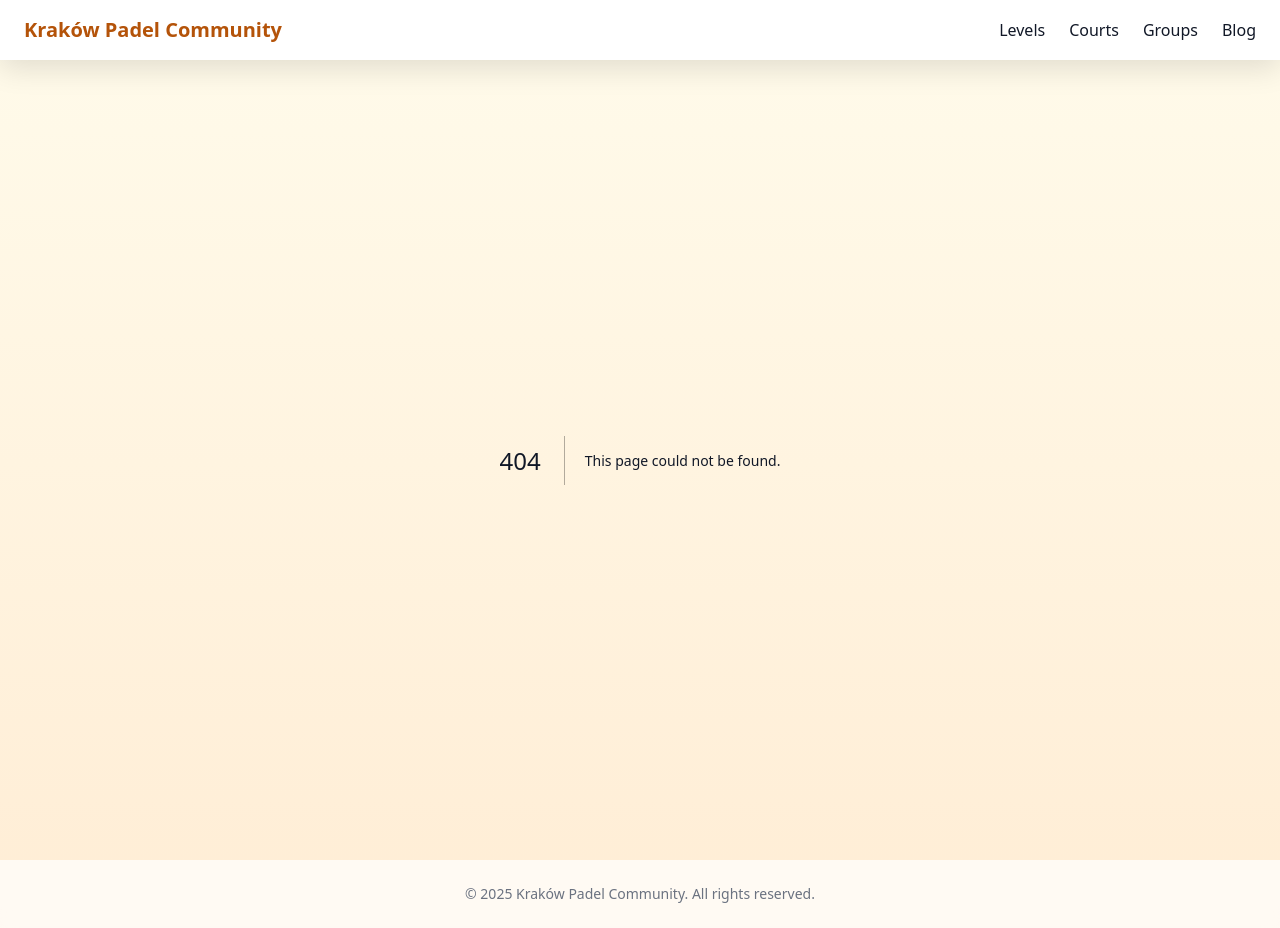
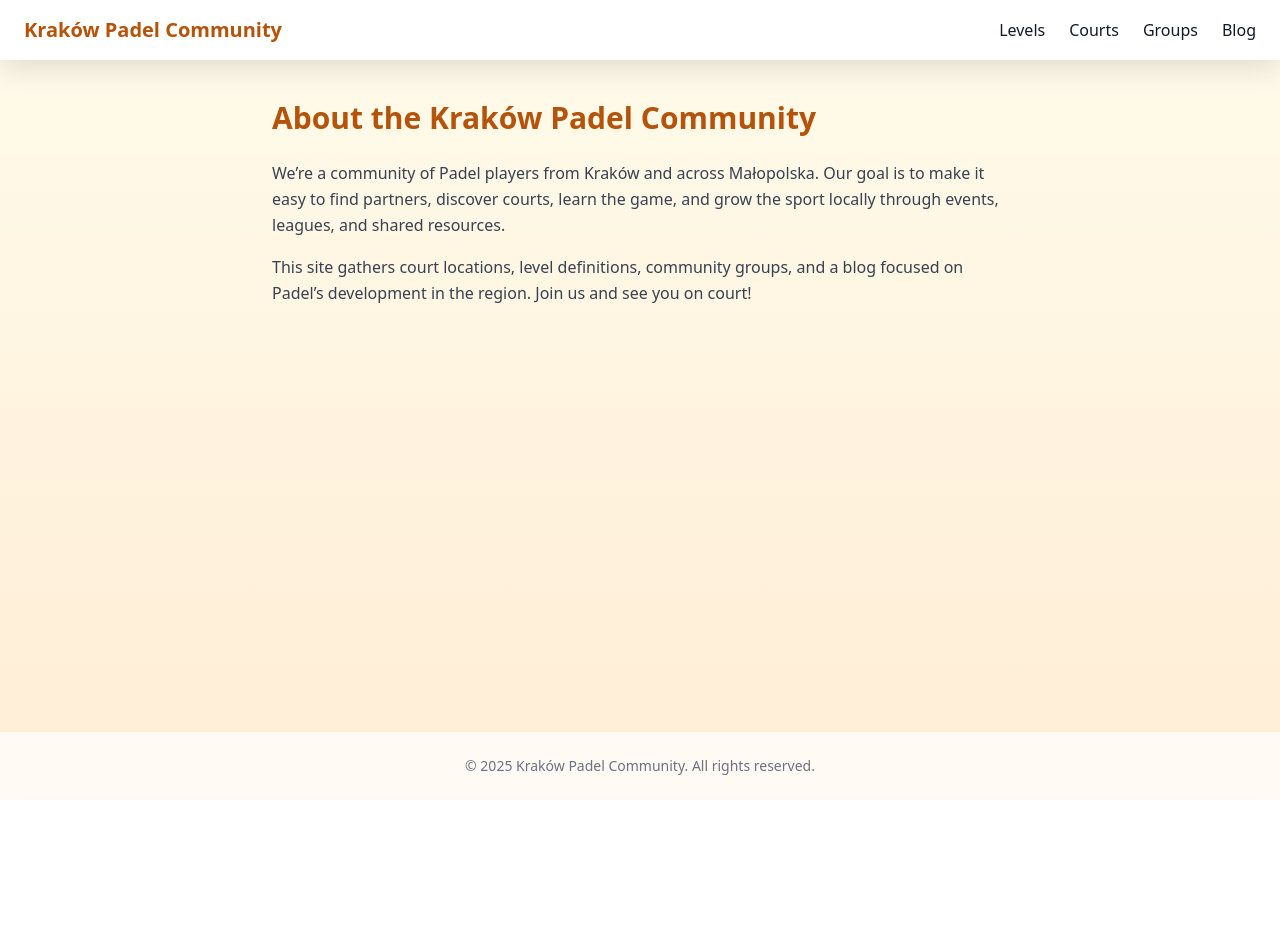
Before and after one commit to Gitperez288/padel-krakow, a Next.js app: page /about in a window 1280 px wide. Before the commit this address had no page. After the commit the page ends 800 px from the top, so only its background shows below. Built offline with nearby package versions, Linux system fonts and the light colour scheme.

Commit message:
Create page.tsx

```diff
--- /dev/null
+++ b/src/app/about/page.tsx
@@ -0,0 +1,17 @@
+// app/about/page.tsx
+export default function AboutPage() {
+  return (
+    <div className="px-4 py-10 max-w-3xl mx-auto">
+      <h2 className="text-3xl font-extrabold text-amber-700 mb-6">About the Kraków Padel Community</h2>
+      <p className="text-gray-700 leading-relaxed">
+        We’re a community of Padel players from Kraków and across Małopolska. Our goal is to make it easy
+        to find partners, discover courts, learn the game, and grow the sport locally through events,
+        leagues, and shared resources.
+      </p>
+      <p className="text-gray-700 leading-relaxed mt-4">
+        This site gathers court locations, level definitions, community groups, and a blog focused on
+        Padel’s development in the region. Join us and see you on court!
+      </p>
+    </div>
+  );
+}
```
